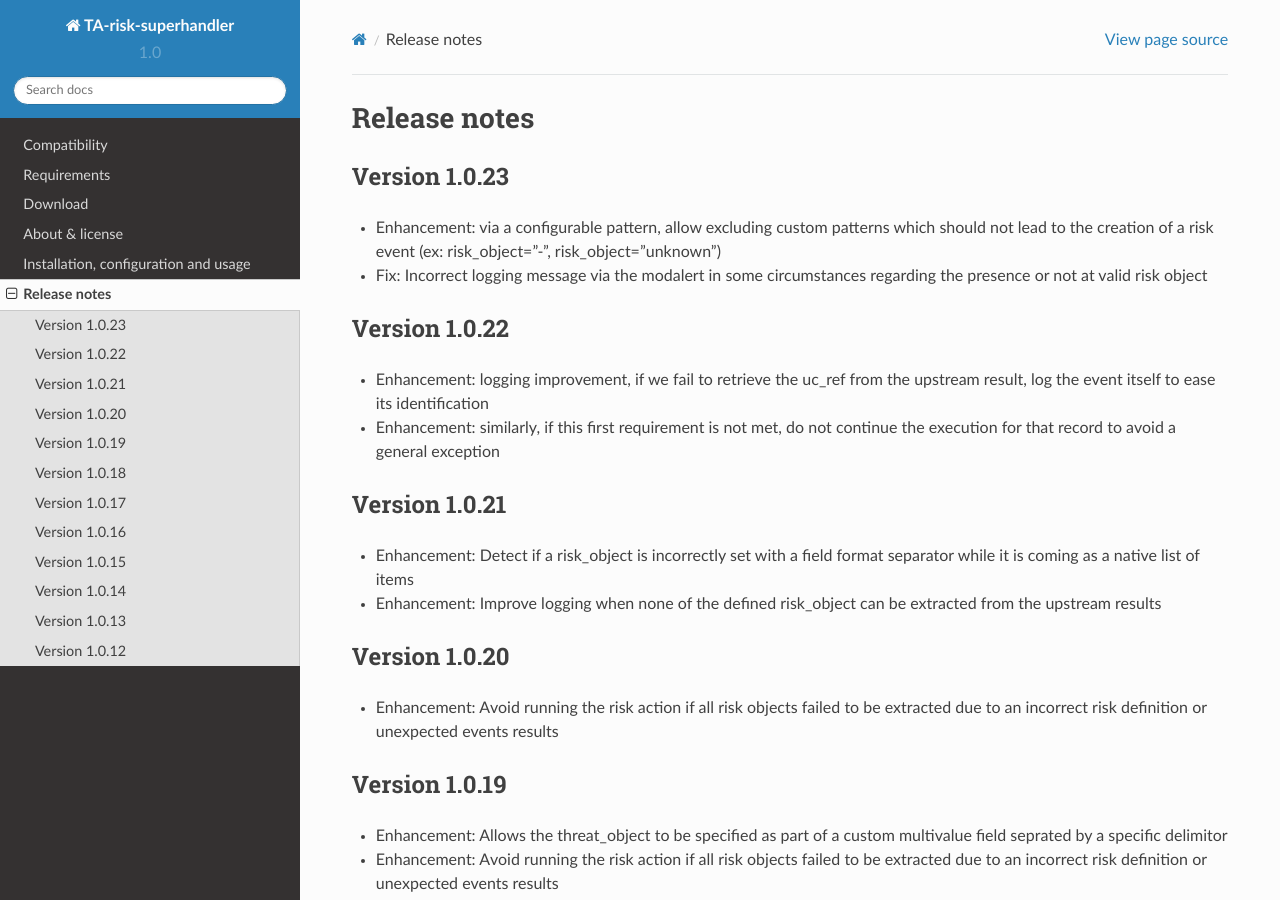
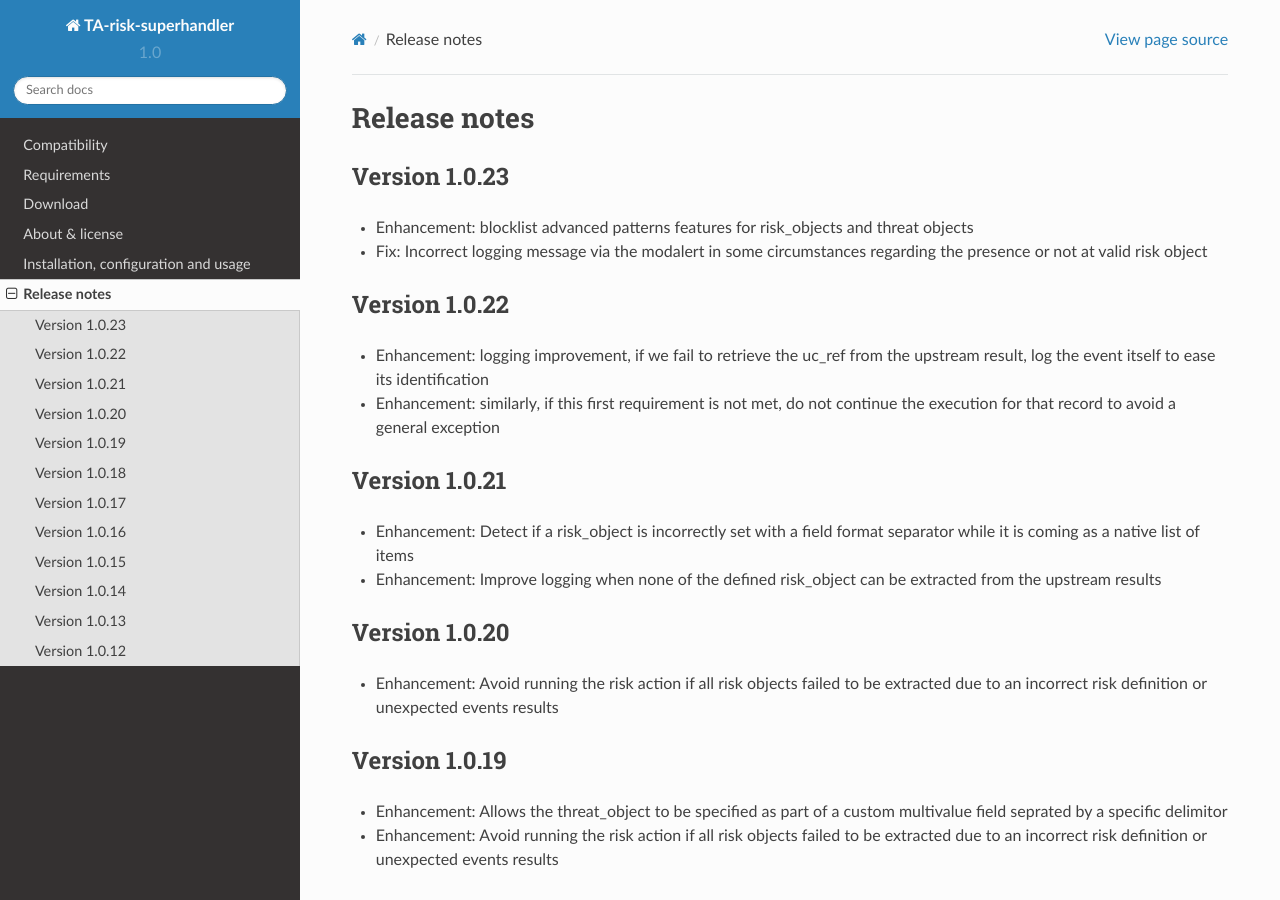
Before and after one commit to guilhemmarchand/TA-risk-superhandler, a Sphinx documentation site: the page built from docs/releasenotes.rst, in a window 1280 px wide and 900 px high. Built offline with Sphinx 7.4.7 and the Read the Docs theme 2.0.0, drawn with Linux system fonts in a browser that asks for light colours.

Commit message:
release notes updates

```diff
--- a/docs/releasenotes.rst
+++ b/docs/releasenotes.rst
@@ -4,7 +4,7 @@ Release notes
 Version 1.0.23
 ==============
 
-- Enhancement: via a configurable pattern, allow excluding custom patterns which should not lead to the creation of a risk event (ex: risk_object="-", risk_object="unknown")
+- Enhancement: blocklist advanced patterns features for risk_objects and threat objects
 - Fix: Incorrect logging message via the modalert in some circumstances regarding the presence or not at valid risk object
 
 Version 1.0.22
```
